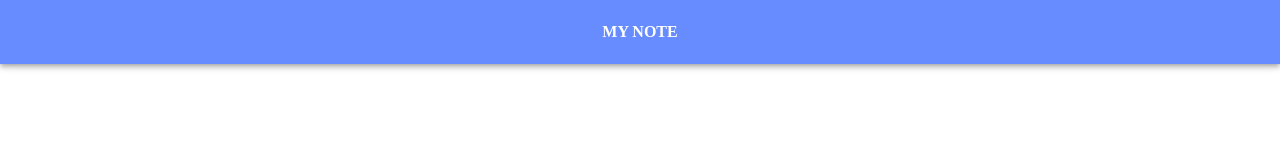
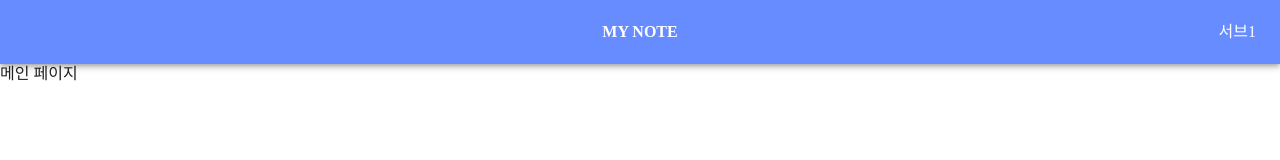
Before and after one commit to RyuJaeYoon/react-todoList-2023, a React (Create React App) app: page /#/main in a window 1280 px wide. Shown: the top 160 px of the page. Built offline with nearby package versions, Linux system fonts and the light colour scheme; a web font is replaced by a local one.

Commit message:
분리작업

```diff
--- a/package.json
+++ b/package.json
@@ -9,9 +9,13 @@
     "@testing-library/jest-dom": "^5.16.5",
     "@testing-library/react": "^13.4.0",
     "@testing-library/user-event": "^13.5.0",
+    "classname": "^0.0.0",
+    "immer": "^10.0.2",
     "react": "^18.2.0",
     "react-dom": "^18.2.0",
+    "react-router-dom": "^6.11.2",
     "react-scripts": "5.0.1",
+    "recoil-persist": "^4.2.0",
     "web-vitals": "^2.1.4"
   },
   "scripts": {
--- a/src/App.js
+++ b/src/App.js
@@ -1,15 +1,37 @@
 import { AppBar, Toolbar } from "@mui/material";
+import {
+  NavLink,
+  Navigate,
+  Route,
+  Routes,
+  useLocation,
+} from "react-router-dom";
+
+import MainPage from "./MainPage";
+import Sub1Page from "./Sub1Page";
 
 function App() {
+  const location = useLocation();
   return (
     <>
       <AppBar position="static">
         <Toolbar>
           <div className="flex-1"></div>
           <div className="font-bold">MY NOTE</div>
-          <div className="flex-1"></div>
+          <div className="flex-1 flex justify-end">
+            {location.pathname != "/sub1" && (
+              <NavLink to="/sub1">서브1</NavLink>
+            )}
+            {location.pathname == "/sub1" && <NavLink to="/main">메인</NavLink>}
+          </div>
         </Toolbar>
       </AppBar>
+
+      <Routes>
+        <Route path="/main" element={<MainPage />} />
+        <Route path="/sub1" element={<Sub1Page />} />
+        <Route path="/*" element={<Navigate to="/main" />} />
+      </Routes>
     </>
   );
 }
--- /dev/null
+++ b/src/MainPage.js
@@ -0,0 +1,7 @@
+export default function MainPage() {
+    return (
+      <>
+        <h1>메인 페이지</h1>
+      </>
+    );
+  }
--- a/src/Root.js
+++ b/src/Root.js
@@ -1,5 +1,7 @@
 import { useEffect } from "react";
 import { ThemeProvider, CssBaseline, createTheme } from "@mui/material";
+import { RecoilRoot } from "recoil";
+import { HashRouter } from "react-router-dom";
 
 import App from "./App";
 
@@ -47,7 +49,11 @@ export default function Root() {
     <>
       <ThemeProvider theme={theme}>
         <CssBaseline />
-        <App />
+        <RecoilRoot>
+          <HashRouter>
+            <App />
+          </HashRouter>
+        </RecoilRoot>
       </ThemeProvider>
     </>
   );
--- /dev/null
+++ b/src/Sub1Page.js
@@ -0,0 +1,7 @@
+export default function Sub1Page() {
+    return (
+      <>
+        <h1>서브 페이지</h1>
+      </>
+    );
+  }
```
Also changed, not shown: 1 other file (tests, documents, lock files or other folders).
